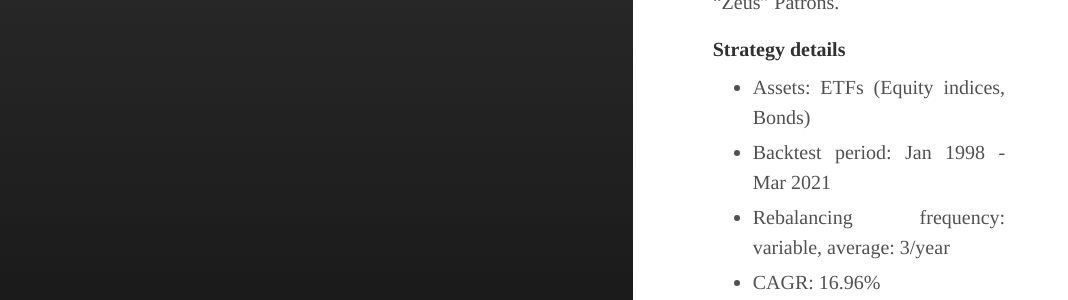
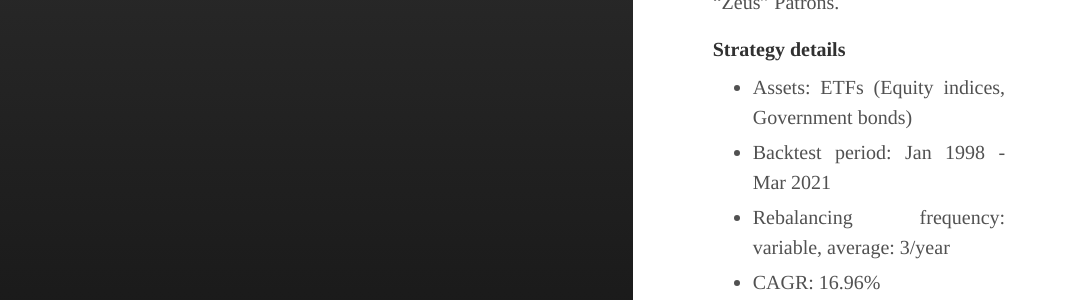
Before and after one commit to IthacaResearch/ithacaresearch.github.io, a Jekyll site: the page built from _posts/2020-02-05-Two-Regimes.md, in a window 1280 px wide and 900 px high, scrolled down 1000 px. Shown: the part 184-484 px from the top of the window, without its empty margins (0-1068 px from the left). Built offline with Jekyll 4.4.1, drawn with Linux system fonts in a browser that asks for light colours.

Commit message:
Update 2020-02-05-Two-Regimes.md

```diff
--- a/_posts/2020-02-05-Two-Regimes.md
+++ b/_posts/2020-02-05-Two-Regimes.md
@@ -18,7 +18,7 @@ The main risk of this strategy is the allocation percentage: when the confidence
 Strategy updates are available to "Zeus" Patrons.
 
 #### Strategy details
-* Assets: ETFs (Equity indices, Bonds)
+* Assets: ETFs (Equity indices, Government bonds)
 * Backtest period: Jan 1998 - Mar 2021
 * Rebalancing frequency: variable, average: 3/year
 * CAGR: 16.96%
```
